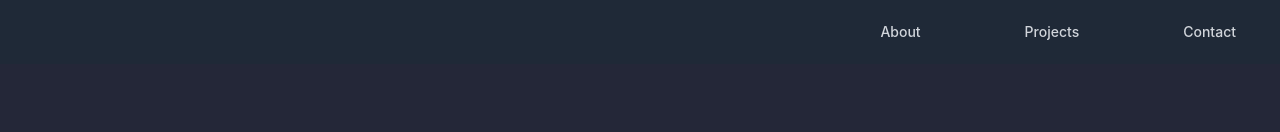
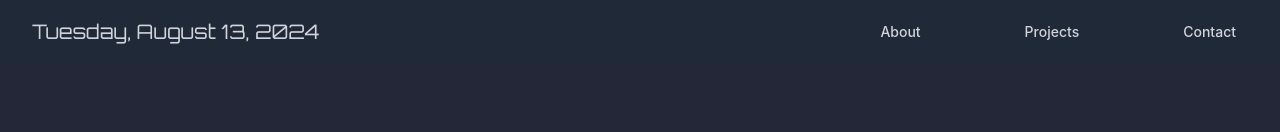
Before and after one commit to doniarifin/web-portofolio, a Vue app: page / in a window 1280 px wide. Shown: the top 132 px of the page. Built offline with nearby package versions, Linux system fonts and the light colour scheme; what mdi-vue would draw is missing.

Commit message:
add widget

```diff
--- a/src/components/HomeView.vue
+++ b/src/components/HomeView.vue
@@ -11,7 +11,17 @@
             <XMarkIcon v-else class="block h-6 w-6" aria-hidden="true" />
           </DisclosureButton>
         </div>
+        <!-- Widget on desktop -->
+        <div class="flex items-center justify-start">
+          <div class="hidden sm:block">
+            <Widget content="onlydate" />
+          </div>
+        </div>
         <div class="flex flex-1 items-center justify-end sm:items-stretch">
+          <!-- Widget on mobile -->
+          <div class="block sm:hidden flex items-center">
+            <Widget content="onlydate" />
+          </div>
           <div class="hidden sm:block">
             <div class="flex space-x-20">
               <a
@@ -35,7 +45,6 @@
         </div>
       </div>
     </div>
-
     <DisclosurePanel class="sm:hidden">
       <div class="space-y-1 px-2 pb-3 pt-2">
         <DisclosureButton v-for="item in navigation" :key="item.name" as="a" :href="item.href" :class="[item.current ? 'bg-gray-900 text-white' : 'text-gray-300 hover:bg-gray-700 hover:text-white', 'block rounded-md px-3 py-2 text-base font-medium']" :aria-current="item.current ? 'page' : undefined">{{ item.name }}</DisclosureButton>
@@ -48,6 +57,7 @@
 import { ref } from 'vue';
 import { Disclosure, DisclosureButton, DisclosurePanel } from '@headlessui/vue'
 import { Bars3Icon, XMarkIcon } from '@heroicons/vue/24/outline'
+import Widget from "./Widget.vue";
 
 const navigation = ref([
   { name: 'About', href: '#about', current: false },
--- a/src/components/Widget.vue
+++ b/src/components/Widget.vue
@@ -1,17 +1,21 @@
 <template>
-  <slot name="onlytime" :item="onlyTime">
-    <div class="onlytime text-[#fcffe7]">
-      {{ onlyTime }}
-    </div>
-  </slot>
-  <slot name="onlydate" :item="onlyDate">
-    <div class="onlydate text-[#fcffe7]">
-      {{ onlyDate }}
-    </div>
-  </slot>
+  <div v-if="content === 'onlydate'" class="onlydate text-gray-300">
+    {{ onlyDate }}
+  </div>
+  <div v-else-if="content === 'onlytime'" class="onlytime text-gray-300">
+    {{ onlyTime }}
+  </div>
 </template>
 <script setup>
-import { ref, computed, onMounted } from 'vue';
+import { ref, computed, onMounted, defineProps } from 'vue';
+
+const props = defineProps({
+  content: {
+    type: String,
+    required: true,
+    validator: value => ['onlydate', 'onlytime'].includes(value),
+  },
+});
 
 const date = ref(new Date());
 const onlyTime = computed(() => {
```
